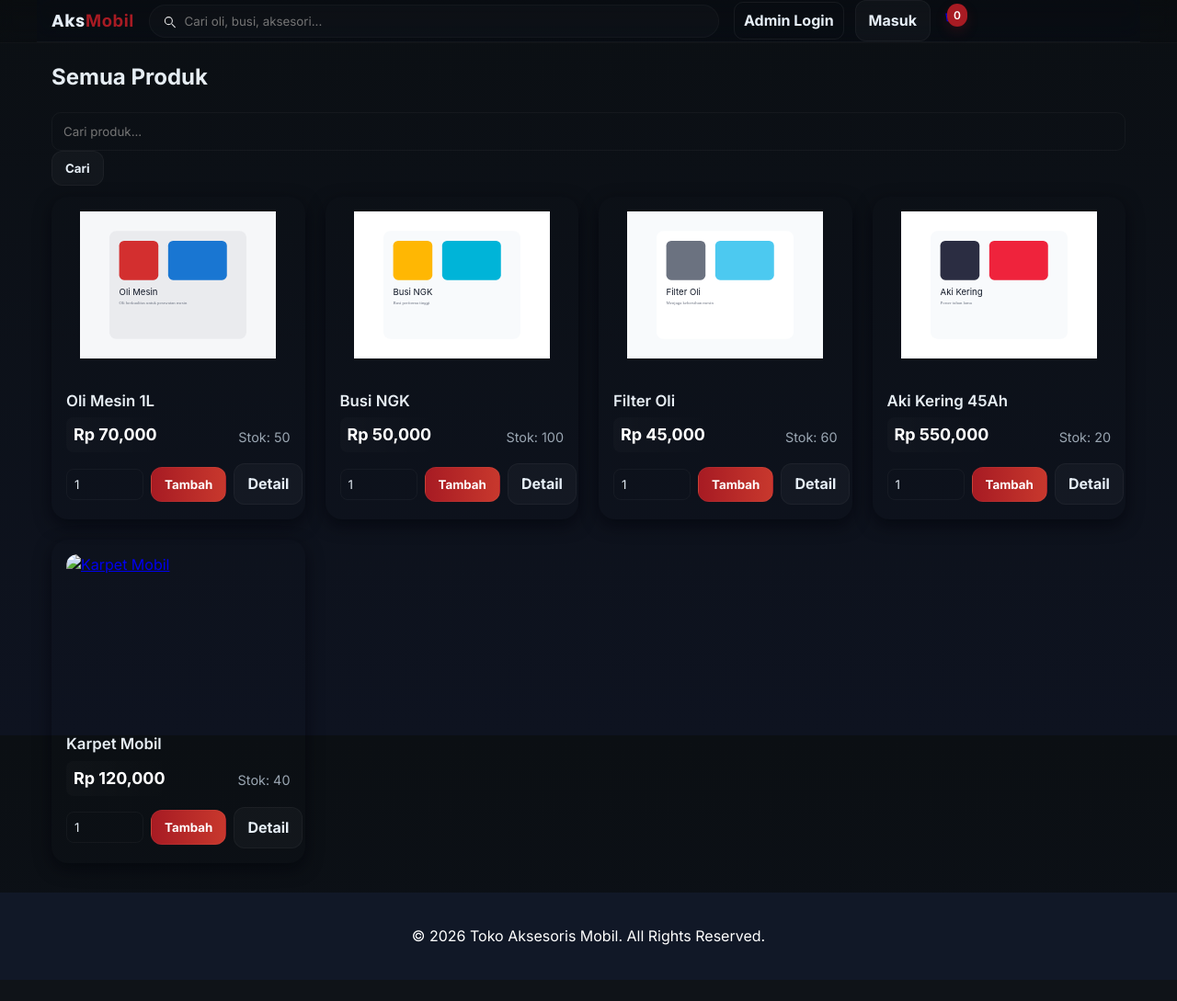
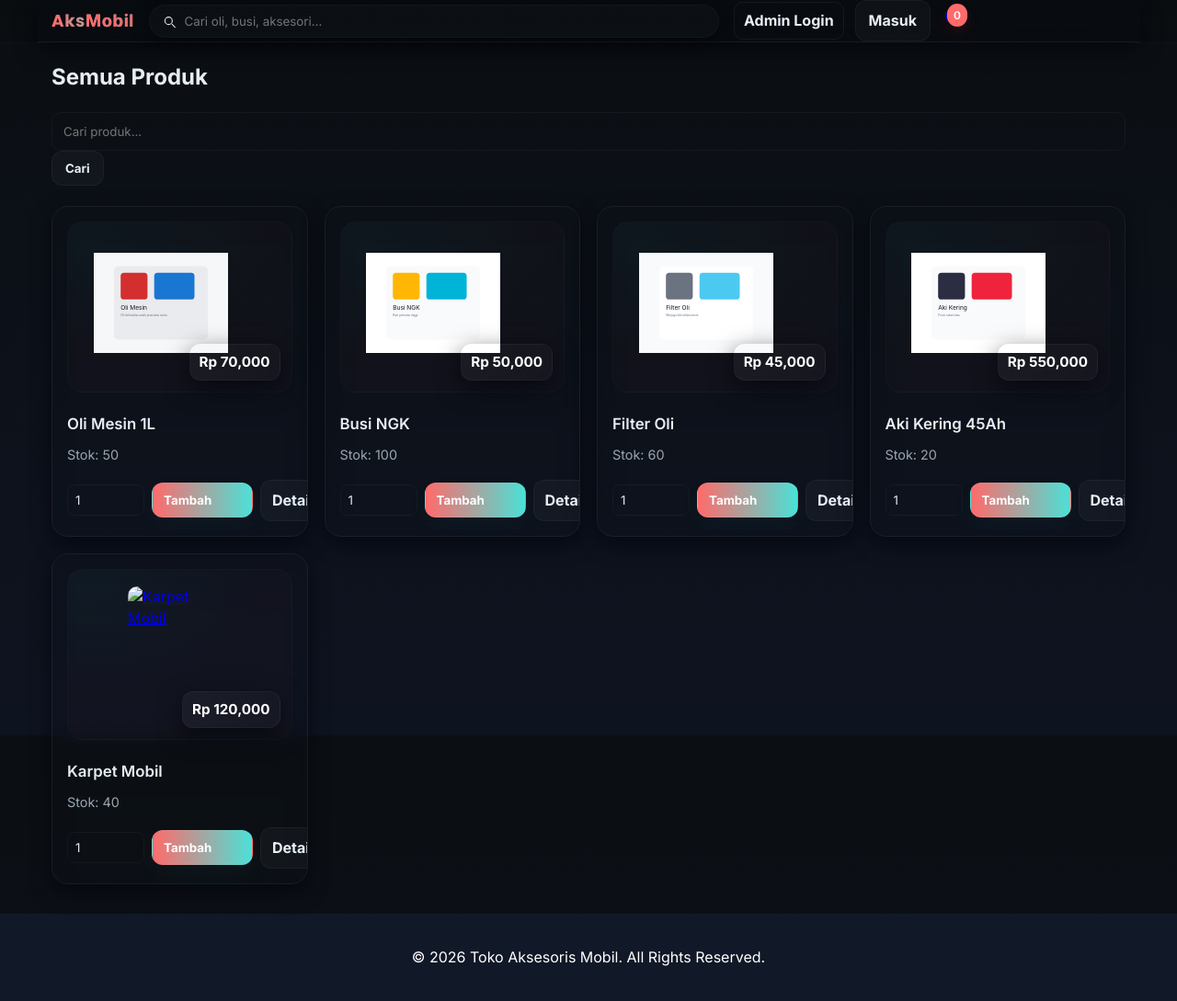
Before and after one commit to slametryujin/aksesoris_mobil3, a PHP site: page /aksesoris_mobil2/products.php in a window 1280 px wide. Shown: the whole page at 92% size. Before the commit the page ends 1066 px from the top, so only its background shows below. Run offline with PHP 8.4, Linux system fonts and the light colour scheme; data comes from the database, SQL or seed files in the repository.

Commit message:
UI: enhanced dark glass aesthetic; tighten hero spacing; product card and grid improvements

```diff
--- a/assets/css/premium-theme.css
+++ b/assets/css/premium-theme.css
@@ -13,21 +13,24 @@
 
   --surface-100: rgba(255,255,255,0.02);
   --surface-200: rgba(255,255,255,0.03);
-  --glass-border: rgba(255,255,255,0.04);
+  --glass-border: rgba(255,255,255,0.06);
+  --glass-strong: rgba(255,255,255,0.08);
 
-  --accent: #A71B23; /* elegant deep red */
-  --accent-weak: rgba(167,27,35,0.12);
+  --accent: #FF6B6B; /* warm neon coral */
+  --accent-2: #4BE1D7; /* soft teal accent */
+  --accent-weak: rgba(255,107,107,0.12);
   --muted: #9aa6b2;
   --text: #e6eef6;
   --muted-2: #a7b3bf;
 
   /* Tokens */
-  --radius-sm: 8px;
-  --radius-md: 16px;
-  --radius-lg: 24px;
-  --shadow-soft: 0 6px 18px rgba(2,4,10,0.6);
-  --shadow-elev: 0 12px 36px rgba(2,4,10,0.7);
-  --transition: 300ms cubic-bezier(.2,.9,.3,1);
+  --radius-sm: 10px;
+  --radius-md: 18px;
+  --radius-lg: 28px;
+  --shadow-soft: 0 8px 22px rgba(2,4,10,0.6);
+  --shadow-elev: 0 16px 48px rgba(2,4,10,0.75);
+  --transition: 320ms cubic-bezier(.2,.9,.3,1);
+  --glass-blur: blur(10px);
 }
 
 /* Base */
@@ -45,14 +48,17 @@ body{
 /* Glass navbar */
 .navbar{
   position:sticky;top:0;z-index:50;
-  background: rgba(10,16,26,0.36);
-  backdrop-filter: blur(8px) saturate(120%);
+  background: linear-gradient(180deg, rgba(8,12,18,0.6), rgba(8,12,18,0.36));
+  backdrop-filter: var(--glass-blur) saturate(120%);
   border-bottom: 1px solid var(--glass-border);
-  padding:14px 20px; display:flex;align-items:center;gap:16px;
+  padding:12px 20px; display:flex;align-items:center;gap:16px; box-shadow: var(--shadow-soft);
 }
 .navbar .brand{display:flex;align-items:center;gap:12px}
-.navbar .logo{font-family:Poppins, Inter; font-weight:700; color:var(--text); font-size:1.15rem}
-.navbar .logo .accent{color:var(--accent)}
+.navbar .logo{font-family:Poppins, Inter; font-weight:700; font-size:1.15rem; background:linear-gradient(90deg,var(--accent),var(--accent-2)); -webkit-background-clip:text; background-clip:text; color:transparent}
+.navbar .logo .accent{color:var(--accent); background:none; -webkit-background-clip:unset;}
+.navbar .logo:hover{filter:brightness(1.02);}
+
+.navbar .search{box-shadow:0 6px 18px rgba(2,4,10,0.5); border-radius:999px}
 
 .navbar .search{
   flex:1; max-width:620px; display:flex; align-items:center; background:rgba(255,255,255,0.02); border-radius:999px; padding:8px 12px; border:1px solid rgba(255,255,255,0.03);
@@ -102,16 +113,38 @@ body{
   .hero-visual .car, .hero .cta{transition:none !important}
 }
 
-.hero-visual{background:linear-gradient(180deg, rgba(255,255,255,0.02), transparent);border-radius:14px;padding:18px;display:flex;align-items:center;justify-content:center;min-height:200px;}
+.hero-visual{background:linear-gradient(180deg, rgba(255,255,255,0.02), transparent);border-radius:14px;padding:12px;display:flex;align-items:center;justify-content:center;min-height:140px;}
 .hero-visual img{max-width:100%;filter:blur(6px) saturate(110%);opacity:0.95}
 
 /* Product cards */
 .products-grid{display:grid;grid-template-columns:repeat(auto-fit,minmax(220px,1fr));gap:18px;margin:22px 0}
-.card{position:relative;background:var(--surface-100);background-image:none;border-radius:18px;padding:14px;transition:transform var(--transition), box-shadow var(--transition);box-shadow:var(--shadow-soft);overflow:hidden} /* removed gradient to avoid seam */
+.card{position:relative;background:linear-gradient(180deg, rgba(255,255,255,0.02), rgba(255,255,255,0.01));border:1px solid var(--glass-border);border-radius:18px;padding:18px;transition:transform var(--transition), box-shadow var(--transition);box-shadow:var(--shadow-soft);overflow:hidden;backdrop-filter:var(--glass-blur)}
 .card, .card .img-wrap{background:transparent}
-.card:hover{transform:translateY(-10px);box-shadow:0 20px 46px rgba(2,4,10,0.7)}
-.card .img-wrap{border-radius:12px;overflow:hidden;background:transparent;position:relative;padding:0}
-.card .img-wrap img{width:100%;height:160px;object-fit:contain;display:block}
+.card:hover{transform:translateY(-10px);box-shadow:0 30px 70px rgba(2,4,10,0.75), 0 8px 30px rgba(75,225,215,0.04)}
+.card .img-wrap{
+  border-radius:14px;
+  overflow:visible;
+  background: radial-gradient(80% 60% at 10% 10%, rgba(75,225,215,0.04), rgba(255,107,107,0.02));
+  position:relative;
+  padding:16px;
+  display:flex;
+  align-items:center;
+  justify-content:center;
+  min-height:180px;
+  transition:transform var(--transition), box-shadow var(--transition);
+  border-radius:18px;
+  border:1px solid rgba(255,255,255,0.02);
+  backdrop-filter:var(--glass-blur);
+}
+.card .img-wrap img{
+  max-width:78%;
+  max-height:140px;
+  object-fit:contain;
+  display:block;
+  transform:translateY(2px);
+  transition:transform 420ms cubic-bezier(.2,.9,.3,1), filter 320ms;
+}
+.card:hover .img-wrap img{transform:translateY(-8px) scale(1.03); filter:drop-shadow(0 30px 60px rgba(0,0,0,0.6)) saturate(120%)}
 .card .title{font-weight:600;margin:10px 0 6px}
 .card .price{font-weight:800;color:#fff;font-size:1.12rem;background:linear-gradient(90deg,rgba(255,255,255,0.02),transparent);padding:6px 8px;border-radius:8px;display:inline-block}
 .card .meta{color:var(--muted);font-size:0.9rem;margin-top:6px}
@@ -119,15 +152,40 @@ body{
 /* card layout: use flex column and footer for actions */
 .card{display:flex;flex-direction:column;min-height:340px;padding:16px;gap:12px}
 .card .content{flex:1}
-.card .img-wrap{border-radius:12px;overflow:hidden;background:transparent;position:relative;padding:0}
-.card .img-wrap img{width:100%;height:160px;object-fit:contain;display:block}
+.card .img-wrap{
+  border-radius:14px;
+  overflow:visible;
+  background: radial-gradient(80% 60% at 10% 10%, rgba(75,225,215,0.04), rgba(255,107,107,0.02));
+  position:relative;
+  padding:16px;
+  display:flex;
+  align-items:center;
+  justify-content:center;
+  min-height:180px;
+  transition:transform var(--transition), box-shadow var(--transition);
+  border-radius:18px;
+  border:1px solid rgba(255,255,255,0.02);
+  backdrop-filter:var(--glass-blur);
+}
+.card .img-wrap img{
+  max-width:78%;
+  max-height:140px;
+  object-fit:contain;
+  display:block;
+  transform:translateY(2px);
+  transition:transform 420ms cubic-bezier(.2,.9,.3,1), filter 320ms;
+}
+.card:hover .img-wrap img{transform:translateY(-8px) scale(1.03); filter:drop-shadow(0 30px 60px rgba(0,0,0,0.6)) saturate(120%)}
 .card .title{font-weight:600;margin:10px 0 6px}
 .card .price{font-weight:800;color:#fff;font-size:1.12rem;background:linear-gradient(90deg,rgba(255,255,255,0.02),transparent);padding:6px 8px;border-radius:8px;display:inline-block}
 .card .meta{color:var(--muted);font-size:0.9rem;margin-top:6px}
 
 .card .card-footer{display:flex;gap:8px;align-items:center;margin-top:auto}
 .card .card-footer .qty-input{width:84px;padding:8px;border-radius:8px;border:1px solid rgba(255,255,255,0.04);background:transparent;color:var(--text)}
-.card .card-footer .btn{flex:1}
+.card .card-footer .btn{flex:1;min-width:110px;padding:10px 12px}
+
+/* Make product cards a touch-friendly size in product grids */
+.products-grid .card{min-height:360px}
 
 /* ensure visible badge placement */
 .card .img-wrap .badge{position:absolute;left:12px;top:12px;z-index:2}
@@ -181,10 +239,31 @@ body{
 .badge.sold{background:#2f3841;color:#fff}
 .badge.best{background:linear-gradient(90deg,#ffb86b,#ffd389);color:#111}
 
+/* Price badge overlay inside image */
+.card .img-wrap .price-badge{
+  position:absolute;
+  right:12px;
+  bottom:12px;
+  background:linear-gradient(90deg, rgba(255,255,255,0.04), rgba(255,255,255,0.02));
+  border:1px solid rgba(255,255,255,0.04);
+  color:#fff;
+  padding:8px 10px;
+  border-radius:12px;
+  font-weight:800;
+  font-size:0.95rem;
+  box-shadow:0 8px 26px rgba(2,4,10,0.6);
+}
+
+@media(max-width:720px){
+  .card .img-wrap{min-height:140px;padding:12px}
+  .card .img-wrap img{max-width:86%;max-height:120px}
+  .card .img-wrap .price-badge{right:10px;bottom:10px;padding:6px 8px;font-size:0.9rem}
+}
+
 /* Buttons */
 .btn{display:inline-flex;align-items:center;gap:8px;padding:10px 14px;border-radius:12px;background:var(--surface-200);border:1px solid rgba(255,255,255,0.04);color:var(--text);transition:transform var(--transition), background var(--transition);}
-.btn-primary{background:linear-gradient(90deg,var(--accent), #C8382D);color:#fff}
-.btn:hover{transform:translateY(-4px);box-shadow:0 12px 28px rgba(2,4,10,0.48)}
+.btn-primary{background:linear-gradient(90deg,var(--accent), var(--accent-2));color:#fff;border:1px solid rgba(255,255,255,0.04);box-shadow:0 10px 28px rgba(75,225,215,0.04)}
+.btn:hover{transform:translateY(-4px);box-shadow:0 22px 48px rgba(75,225,215,0.08), 0 8px 18px rgba(255,107,107,0.04)}
 .btn:active{transform:translateY(-1px) scale(.995)}
 .btn:focus{outline:2px solid rgba(167,27,35,0.16);outline-offset:3px}
 
--- a/home.php
+++ b/home.php
@@ -4,7 +4,7 @@
     <div class="eyebrow">PROMO BULAN INI</div>
     <h1>Performa & Perawatan Mobilmu, Lebih Premium</h1>
     <p class="muted">Diskon khusus untuk oli dan busi berkualitas — pas untuk penggemar otomotif.</p>
-    <div class="hero-actions" style="margin-top:16px">
+    <div class="hero-actions">
       <a class="cta" href="products.php">Jelajahi Promo</a>
       <a class="btn" href="products.php" style="margin-left:10px">Lihat Semua Produk</a>
     </div>
@@ -14,7 +14,7 @@
 
 <section class="featured">
   <h2>Produk Unggulan</h2>
-  <div class="grid">
+  <div class="products-grid">
     <?php
     $res = $conn->query("SELECT * FROM products ORDER BY id DESC LIMIT 4");
     while($p = $res->fetch_assoc()): ?>
@@ -24,6 +24,7 @@
           <a href="product.php?id=<?php echo $p['id']; ?>">
             <img src="assets/img/<?php echo htmlspecialchars($p['image']); ?>" alt="<?php echo htmlspecialchars($p['name']); ?>">
           </a>
+          <div class="price-badge">Rp <?php echo number_format($p['price']); ?></div>
         </div>
         <div class="content">
           <h3 class="title"><?php echo htmlspecialchars($p['name']); ?></h3>
--- a/products.php
+++ b/products.php
@@ -22,7 +22,7 @@ if($q){
 }
 $pages = max(1,ceil($total/$perPage));
 ?>
-<div class="grid">
+<div class="products-grid">
   <?php while($p = $res->fetch_assoc()): ?>
     <div class="card" data-glow tabindex="0" aria-label="Produk: <?php echo htmlspecialchars($p['name']); ?>">
       <div class="img-wrap">
@@ -30,6 +30,7 @@ $pages = max(1,ceil($total/$perPage));
         <a href="product.php?id=<?php echo $p['id']; ?>">
           <img src="assets/img/<?php echo htmlspecialchars($p['image']); ?>" alt="<?php echo htmlspecialchars($p['name']); ?>">
         </a>
+        <div class="price-badge">Rp <?php echo number_format($p['price']); ?></div>
       </div>
       <div class="content">
         <h3 class="title"><?php echo htmlspecialchars($p['name']); ?></h3>
```
Also changed, not shown: other parts of assets/css/premium-theme.css (+19 -9 lines).
